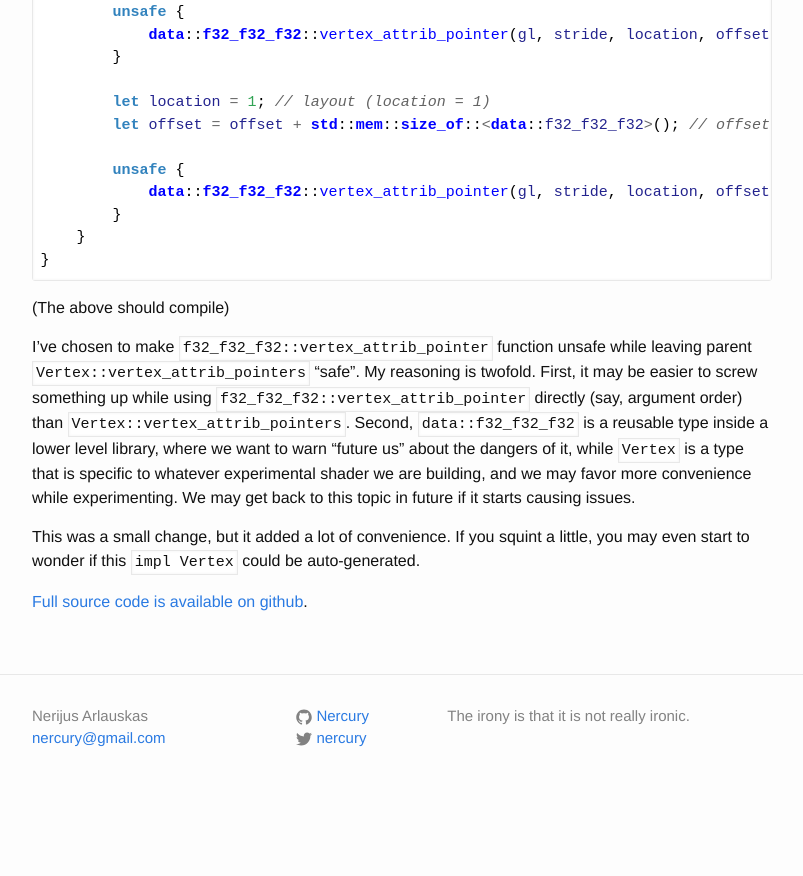
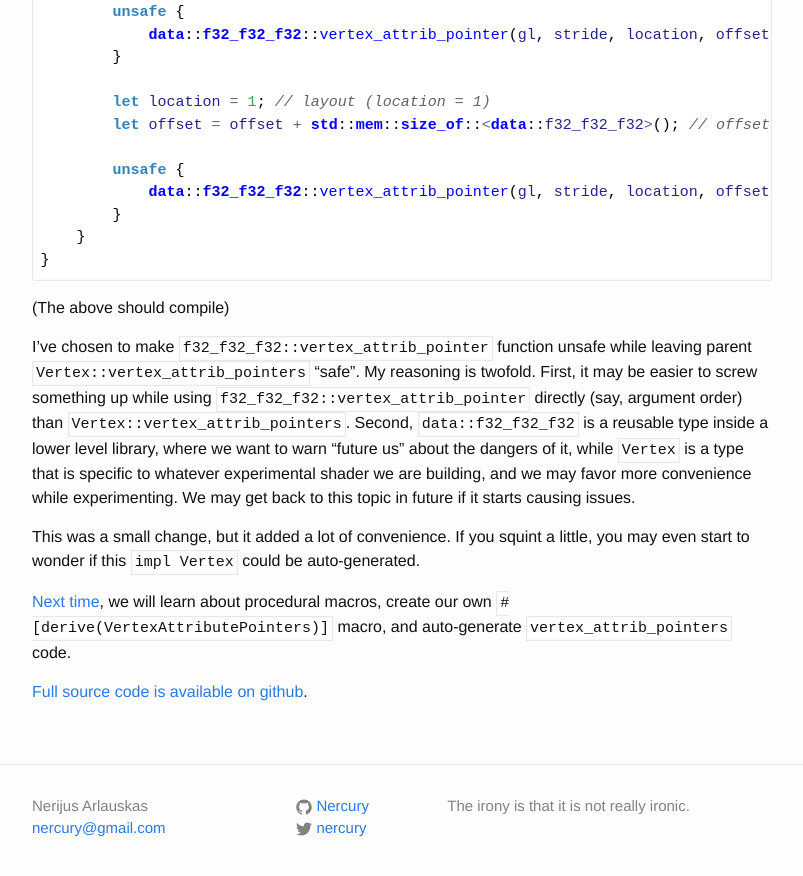
Before and after one commit to Nercury/Nercury.github.io, a Jekyll site: the page built from _posts/2018-06-27-opengl-in-rust-from-scratch-09-vertex-attribute-format.markdown, in a window 1280 px wide and 900 px high, scrolled down 10875 px. Shown: the top 876 px of the window, without its empty margins (238-1041 px from the left). Built offline with Jekyll 4.4.1, drawn with Linux system fonts in a browser that asks for light colours; nearby versions of some CDN libraries; before the commit the page ends 11685 px from its top, so only the background shows below that; some of the changed lines change nothing that is shown.

Commit message:
Link to next

```diff
--- a/_posts/2018-06-27-opengl-in-rust-from-scratch-09-vertex-attribute-format.markdown
+++ b/_posts/2018-06-27-opengl-in-rust-from-scratch-09-vertex-attribute-format.markdown
@@ -564,9 +564,8 @@ topic in future if it starts causing issues.
 This was a small change, but it added a lot of convenience. If you squint a little,
 you may even start to wonder if this `impl Vertex` could be auto-generated.
 
-<!--
-Next time, we will learn about procedural macros, create our own `#[derive(VertexAttributePointers)]`
+[Next time](/rust/opengl/tutorial/2018/07/11/opengl-in-rust-from-scratch-10-procedural-macros.html),
+we will learn about procedural macros, create our own `#[derive(VertexAttributePointers)]`
 macro, and auto-generate `vertex_attrib_pointers` code.
--->
 
 [Full source code is available on github](https://github.com/Nercury/rust-and-opengl-lessons/tree/master/lesson-09).
```
